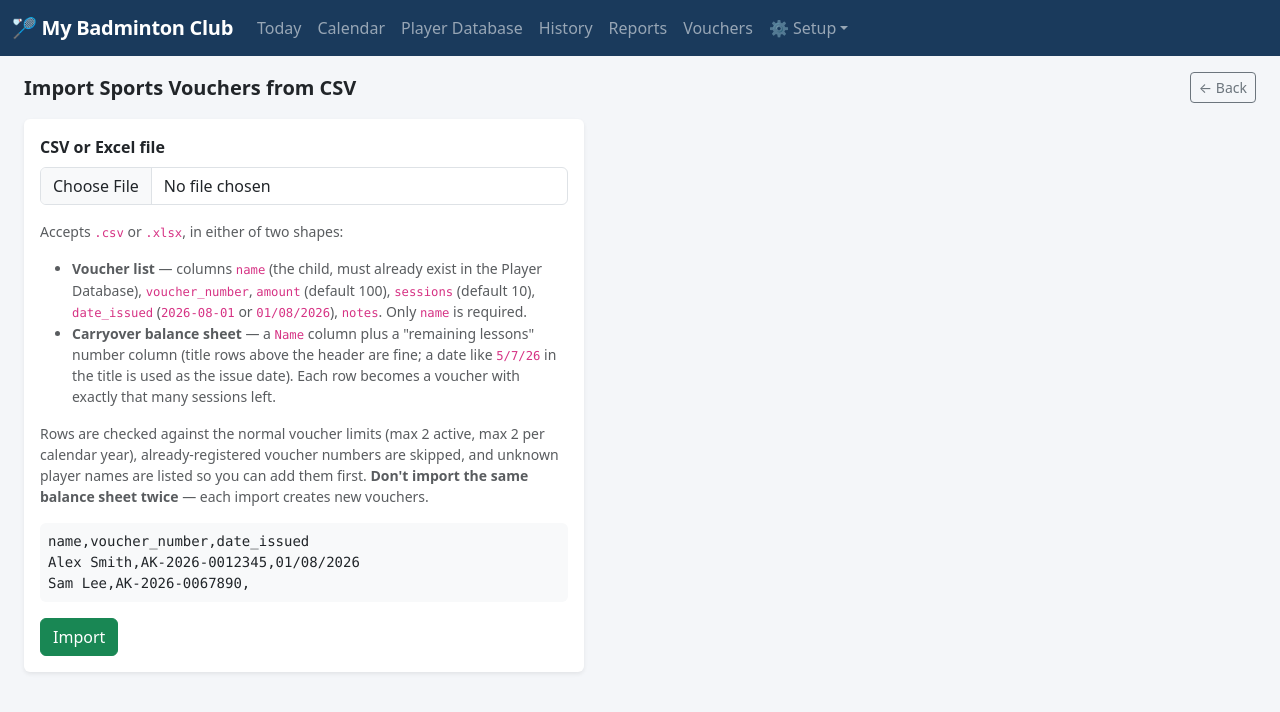
After one commit to markosharknz1/Club_Training, a Flask app: page /vouchers/import in a window 1280 px wide. The commit adds this page. Shown: the top 712 px of the page. Run offline with Flask 3, Linux system fonts and the light colour scheme; parts of the project's set-up code (start-up, migrations or seed data) failed here and were passed over; some libraries are stand-ins or nearby versions.

Commit message:
Add voucher numbers, voucher CSV/Excel import, and real-file import support
- Voucher.voucher_number (add-only migration): shown on the Vouchers
  page, in the New Voucher modal (duplicate numbers rejected), in the
  check-in voucher picker labels, and on the voucher PDF.
- /vouchers/import with an Import CSV button: accepts a generic
  voucher list (name, voucher_number, amount, sessions, date_issued,
  notes) or a carryover balance sheet (Name + remaining-lessons
  column, title rows and a d/m/yy title date handled) - each balance
  row becomes a voucher with exactly that many sessions left.
- Both importers now accept .xlsx as well as .csv via a shared
  _read_tabular_rows helper (ghost-row safe). Player import gains
  Given/Surname column support, an SV flag column (saved to notes),
  and ^-marker stripping to match the club's real spreadsheet.
- Cross-file name matching (_build_player_matcher): exact normalised,
  unique first+last token (middle names), then guarded fuzzy matching
  that refuses ambiguous sibling names and nicknames; all non-exact
  matches are itemised in the result message for review.

Co-Authored-By: Claude Fable 5 <noreply@anthropic.com>

```diff
--- a/app.py
+++ b/app.py
@@ -77,6 +77,10 @@ def create_app():
         if 'category' not in session_tmpl_cols:
             db.session.execute(db.text("ALTER TABLE session_templates ADD COLUMN category VARCHAR(10) NOT NULL DEFAULT 'Mixed'"))
             db.session.commit()
+        voucher_cols = [row[1] for row in db.session.execute(db.text("PRAGMA table_info(vouchers)")).fetchall()]
+        if voucher_cols and 'voucher_number' not in voucher_cols:
+            db.session.execute(db.text("ALTER TABLE vouchers ADD COLUMN voucher_number VARCHAR(50)"))
+            db.session.commit()
 
     # ── Auto-close stale sessions ─────────────────────────────────────
 
@@ -409,16 +413,21 @@ def create_app():
         if request.method == 'POST':
             file = request.files.get('csv_file')
             if not file or not file.filename:
-                flash('Choose a CSV file first.', 'danger')
+                flash('Choose a CSV or Excel file first.', 'danger')
                 return redirect(url_for('players_import'))
 
-            import csv, io
-            text   = file.stream.read().decode('utf-8-sig', errors='replace')
-            reader = csv.DictReader(io.StringIO(text))
-
-            # Flexible header matching — case/space-insensitive
+            rows = _read_tabular_rows(file)
+            if not rows:
+                flash('That file appears to be empty.', 'danger')
+                return redirect(url_for('players_import'))
+
+            # Flexible header matching — case/space-insensitive. A full "name"
+            # column OR separate given/surname columns both work.
             field_map = {
                 'name':      {'name', 'full name', 'player', 'player name'},
+                'given':     {'given', 'given name', 'first', 'first name'},
+                'surname':   {'surname', 'last name', 'family name', 'last'},
+                'sv':        {'sv', 'sports voucher', 'voucher'},
                 'age':       {'age'},
                 'category':  {'category', 'junior/senior', 'type'},
                 'address':   {'address'},
@@ -428,20 +437,31 @@ def create_app():
                 'guardian_phone': {'guardian phone', 'phone', 'contact', 'guardian contact'},
                 'guardian_email': {'guardian email', 'email'},
             }
-            headers = {(h or '').strip().lower().replace('_', ' '): h for h in (reader.fieldnames or [])}
+            header_cells = [str(h or '').strip().lower().replace('_', ' ') for h in rows[0]]
             col = {}
             for field, aliases in field_map.items():
-                for alias in aliases:
-                    if alias in headers:
-                        col[field] = headers[alias]
+                for j, h in enumerate(header_cells):
+                    if h in aliases:
+                        col[field] = j
                         break
+
+            if 'name' not in col and not ('given' in col or 'surname' in col):
+                flash('Could not find a name column (looked for "name" or "given"/"surname" headers).', 'danger')
+                return redirect(url_for('players_import'))
+
+            def cell(row, field):
+                j = col.get(field)
+                if j is None or j >= len(row) or row[j] is None:
+                    return ''
+                return str(row[j]).strip()
 
             added, skipped = 0, 0
             duplicates = []
             existing_names = {n.lower() for (n,) in db.session.query(Player.name).all()}
             today = date.today()
-            for row in reader:
-                name = (row.get(col.get('name'), '') or '').strip() if col.get('name') else ''
+            for row in rows[1:]:
+                name = _clean_person_name(
+                    cell(row, 'name') or f"{cell(row, 'given')} {cell(row, 'surname')}")
                 if not name:
                     skipped += 1
                     continue
@@ -451,27 +471,30 @@ def create_app():
                 existing_names.add(name.lower())
 
                 dob = None
-                age_str = (row.get(col.get('age'), '') or '').strip() if col.get('age') else ''
+                age_str = cell(row, 'age')
                 if age_str:
                     try:
-                        dob = today.replace(year=today.year - int(age_str))
+                        dob = today.replace(year=today.year - int(float(age_str)))
                     except (ValueError, TypeError):
                         pass
 
-                category = (row.get(col.get('category'), '') or '').strip().capitalize() if col.get('category') else ''
+                category = cell(row, 'category').capitalize()
                 if category not in ('Junior', 'Senior'):
                     category = 'Junior'
+
+                notes = 'Sports Voucher' if cell(row, 'sv').lower() in ('y', 'yes', '1', 'true') else None
 
                 db.session.add(Player(
                     name=name,
                     date_of_birth=dob,
                     category=category,
-                    address=(row.get(col.get('address'), '') or '').strip() or None if col.get('address') else None,
-                    own_email=(row.get(col.get('own_email'), '') or '').strip() or None if col.get('own_email') else None,
-                    own_phone=(row.get(col.get('own_phone'), '') or '').strip() or None if col.get('own_phone') else None,
-                    guardian_name=(row.get(col.get('guardian_name'), '') or '').strip() or None if col.get('guardian_name') else None,
-                    guardian_phone=(row.get(col.get('guardian_phone'), '') or '').strip() or None if col.get('guardian_phone') else None,
-                    guardian_email=(row.get(col.get('guardian_email'), '') or '').strip() or None if col.get('guardian_email') else None,
+                    notes=notes,
+                    address=cell(row, 'address') or None,
+                    own_email=cell(row, 'own_email') or None,
+                    own_phone=cell(row, 'own_phone') or None,
+                    guardian_name=cell(row, 'guardian_name') or None,
+                    guardian_phone=cell(row, 'guardian_phone') or None,
+                    guardian_email=cell(row, 'guardian_email') or None,
                 ))
                 added += 1
 
@@ -944,17 +967,22 @@ def create_app():
             action = request.form.get('action')
             if action == 'add':
                 player_id   = int(request.form['player_id'])
+                voucher_num = request.form.get('voucher_number', '').strip() or None
                 amount      = float(request.form.get('amount') or DEFAULT_VOUCHER_AMOUNT)
                 sessions    = int(request.form.get('sessions_total') or DEFAULT_VOUCHER_SESSIONS)
                 issued_str  = request.form.get('date_issued') or date.today().isoformat()
                 issued_date = date.fromisoformat(issued_str)
                 notes       = request.form.get('notes', '').strip() or None
                 limit_error = _voucher_limit_error(player_id, issued_date)
+                if voucher_num and Voucher.query.filter(
+                        db.func.lower(Voucher.voucher_number) == voucher_num.lower()).first():
+                    limit_error = f'Voucher number "{voucher_num}" is already registered.'
                 if limit_error:
                     flash(limit_error, 'danger')
                 else:
                     db.session.add(Voucher(
-                        player_id=player_id, amount=amount, sessions_total=sessions,
+                        player_id=player_id, voucher_number=voucher_num,
+                        amount=amount, sessions_total=sessions,
                         date_issued=issued_date, notes=notes,
                     ))
                     db.session.commit()
@@ -1014,6 +1042,7 @@ def create_app():
 
         info_data = [
             ['Player name:',        p.name],
+            ['Voucher number:',     v.voucher_number or '—'],
             ['Voucher date issued:', v.date_issued.strftime('%d %b %Y')],
             ['Voucher amount:',     f'${int(round(float(v.amount)))}'],
             ['Sessions total:',     str(v.sessions_total)],
@@ -1062,12 +1091,181 @@ def create_app():
         filename = f'voucher_{safe_name}_{v.date_issued.isoformat()}.pdf'
         return send_file(buf, mimetype='application/pdf', as_attachment=True, download_name=filename)
 
+    @app.route('/vouchers/import', methods=['GET', 'POST'])
+    def vouchers_import():
+        if request.method == 'POST':
+            import re as _re
+            file = request.files.get('csv_file')
+            if not file or not file.filename:
+                flash('Choose a CSV or Excel file first.', 'danger')
+                return redirect(url_for('vouchers_import'))
+
+            rows = _read_tabular_rows(file)
+            if not rows:
+                flash('That file appears to be empty.', 'danger')
+                return redirect(url_for('vouchers_import'))
+
+            field_map = {
+                'name':           {'name', 'player', 'player name', 'child', 'child name', 'full name'},
+                'voucher_number': {'voucher number', 'voucher no', 'voucher', 'number', 'voucher id', 'voucher code', 'code'},
+                'amount':         {'amount', 'value'},
+                'sessions':       {'sessions', 'sessions total'},
+                'remaining':      {'remaining', 'remaining lessons', 'remaining sessions', 'lessons left', 'balance'},
+                'date_issued':    {'date issued', 'issued', 'date'},
+                'notes':          {'notes'},
+            }
+
+            # The header row isn't always row 1 — balance sheets have title rows
+            # above it. Find the first row containing a name-style header.
+            header_idx = None
+            for i, row in enumerate(rows[:30]):
+                cells = [str(c or '').strip().lower().replace('_', ' ') for c in row]
+                if any(c in field_map['name'] for c in cells):
+                    header_idx, header_cells = i, cells
+                    break
+            if header_idx is None:
+                flash('Could not find a header row with a "name" column in that file.', 'danger')
+                return redirect(url_for('vouchers_import'))
+
+            col = {}
+            for field, aliases in field_map.items():
+                for j, h in enumerate(header_cells):
+                    if h in aliases:
+                        col[field] = j
+                        break
+
+            # Balance-sheet extras, drawn from the rows above the header:
+            # a "Remaining lessons ..." column label and a carryover date.
+            issued_default = date.today()
+            for row in rows[:header_idx + 1]:
+                for j, c in enumerate(row):
+                    s = str(c or '').lower()
+                    if 'remaining' not in col and ('remaining' in s or 'lesson' in s):
+                        col['remaining'] = j
+                    m = _re.search(r'(\d{1,2})/(\d{1,2})/(\d{2,4})', str(c or ''))
+                    if m:
+                        dd, mm, yy = (int(x) for x in m.groups())
+                        yy = yy + 2000 if yy < 100 else yy
+                        try:
+                            issued_default = date(yy, mm, dd)
+                        except ValueError:
+                            pass
+
+            # Last resort: a numeric column next to the names is the balance.
+            data_rows = rows[header_idx + 1:]
+            if 'remaining' not in col and not any(k in col for k in ('voucher_number', 'sessions', 'amount')):
+                name_j = col['name']
+                width = max((len(r) for r in data_rows), default=0)
+                for j in range(width):
+                    if j == name_j:
+                        continue
+                    vals = [r[j] for r in data_rows if j < len(r) and r[j] is not None and str(r[j]).strip()]
+                    if vals and all(str(v).strip().replace('.', '', 1).isdigit() for v in map(str, vals)):
+                        col['remaining'] = j
+                        break
+
+            def cell(row, field):
+                j = col.get(field)
+                if j is None or j >= len(row) or row[j] is None:
+                    return ''
+                return str(row[j]).strip()
+
+            def parse_issued(s):
+                for fmt in ('%Y-%m-%d', '%d/%m/%Y', '%d/%m/%y'):
+                    try:
+                        return datetime.strptime(s, fmt).date()
+                    except ValueError:
+                        continue
+                return None
+
+            per_session = float(DEFAULT_VOUCHER_AMOUNT) / DEFAULT_VOUCHER_SESSIONS
+            find_player, fuzzy_notes = _build_player_matcher(Player.query.all())
+            existing_numbers = {v.voucher_number.lower()
+                                for v in Voucher.query.filter(Voucher.voucher_number.isnot(None)).all()}
+
+            added, skipped = 0, 0
+            unknown, duplicates, blocked = [], [], []
+            for row in data_rows:
+                name = _clean_person_name(cell(row, 'name'))
+                if not name:
+                    skipped += 1
+                    continue
+                player = find_player(name)
+                if not player:
+                    unknown.append(name)
+                    continue
+                vnum = cell(row, 'voucher_number') or None
+                if vnum and vnum.lower() in existing_numbers:
+                    duplicates.append(vnum)
+                    continue
+                issued = parse_issued(cell(row, 'date_issued')) or issued_default
+                limit_error = _voucher_limit_error(player.id, issued)
+                if limit_error:
+                    blocked.append(f'{name} ({limit_error.rstrip(".")})')
+                    continue
+
+                remaining = None
+                rem_str = cell(row, 'remaining')
+                if rem_str:
+                    try:
+                        remaining = int(float(rem_str))
+                    except ValueError:
+                        pass
+
+                if remaining is not None:
+                    # Carryover balance: the voucher enters the app with exactly
+                    # this many sessions left on it.
+                    sessions = remaining
+                    amount   = int(round(remaining * per_session))
+                    notes    = cell(row, 'notes') or f'Imported balance — {remaining} sessions remaining'
+                else:
+                    try:
+                        amount = float(cell(row, 'amount') or DEFAULT_VOUCHER_AMOUNT)
+                    except ValueError:
+                        amount = DEFAULT_VOUCHER_AMOUNT
+                    try:
+                        sessions = int(float(cell(row, 'sessions') or DEFAULT_VOUCHER_SESSIONS))
+                    except ValueError:
+                        sessions = DEFAULT_VOUCHER_SESSIONS
+                    notes = cell(row, 'notes') or None
+
+                db.session.add(Voucher(
+                    player_id=player.id, voucher_number=vnum,
+                    amount=amount, sessions_total=sessions,
+                    date_issued=issued, notes=notes,
+                ))
+                db.session.flush()   # so the limit check sees this voucher for repeat names
+                if vnum:
+                    existing_numbers.add(vnum.lower())
+                added += 1
+
+            db.session.commit()
+            msg = f'{added} voucher{"s" if added != 1 else ""} imported.'
+            if fuzzy_notes:
+                msg += (f' {len(fuzzy_notes)} matched by name similarity — please check: '
+                        + '; '.join(fuzzy_notes) + '.')
+            if skipped:
+                msg += f' {skipped} row{"s" if skipped != 1 else ""} skipped (missing player name).'
+            if unknown:
+                shown = ', '.join(unknown[:8]) + ('…' if len(unknown) > 8 else '')
+                msg += f' {len(unknown)} skipped — player not found: {shown} (add them in the Player Database first).'
+            if duplicates:
+                shown = ', '.join(duplicates[:8]) + ('…' if len(duplicates) > 8 else '')
+                msg += f' {len(duplicates)} skipped — voucher number already registered: {shown}.'
+            if blocked:
+                msg += f' {len(blocked)} blocked by voucher limits: {"; ".join(blocked[:5])}.'
+            flash(msg, 'success' if added else 'warning')
+            return redirect(url_for('vouchers'))
+
+        return render_template('vouchers_import.html')
+
     @app.route('/api/player/<int:player_id>/vouchers')
     def api_player_vouchers(player_id):
         vs = Voucher.query.filter_by(player_id=player_id).order_by(Voucher.date_issued.desc()).all()
         return jsonify(ok=True, vouchers=[{
             'id':                 v.id,
-            'label':              f"{v.date_issued.strftime('%d %b %Y')} — {v.sessions_used}/{v.sessions_total} used, {v.sessions_remaining} left",
+            'label':              (f"#{v.voucher_number} — " if v.voucher_number else '')
+                                  + f"{v.date_issued.strftime('%d %b %Y')} — {v.sessions_used}/{v.sessions_total} used, {v.sessions_remaining} left",
             'sessions_total':     v.sessions_total,
             'sessions_used':      v.sessions_used,
             'sessions_remaining': v.sessions_remaining,
@@ -1550,6 +1748,100 @@ def _player_field_settings():
     }
 
 
+def _read_tabular_rows(file_storage):
+    """Uploaded .xlsx or .csv → list of row tuples. Stops after a long run of
+    blank rows (Excel files often report a million ghost rows)."""
+    filename = (file_storage.filename or '').lower()
+    if filename.endswith(('.xlsx', '.xlsm')):
+        import io
+        import openpyxl
+        wb = openpyxl.load_workbook(io.BytesIO(file_storage.read()),
+                                    read_only=True, data_only=True)
+        ws = wb.active
+        rows, empty_streak = [], 0
+        for row in ws.iter_rows(values_only=True):
+            if any(c is not None and str(c).strip() for c in row):
+                empty_streak = 0
+            else:
+                empty_streak += 1
+                if empty_streak > 20:
+                    break
+            rows.append(tuple(row))
+        wb.close()
+    else:
+        import csv, io
+        text = file_storage.read().decode('utf-8-sig', errors='replace')
+        rows = [tuple(r) for r in csv.reader(io.StringIO(text))]
+    while rows and not any(c is not None and str(c).strip() for c in rows[-1]):
+        rows.pop()
+    return rows
+
+
+def _clean_person_name(value):
+    """Normalise an imported name: drop marker characters like ^ and *, and
+    collapse whitespace. Parenthesised preferred names are kept."""
+    s = str(value or '').replace('^', ' ').replace('*', ' ')
+    return ' '.join(s.split())
+
+
+def _norm_name(value):
+    """Aggressive normalisation for *matching* names across files: lowercase,
+    accents stripped, curly quotes/dashes unified, markers and stray
+    punctuation dropped, all whitespace collapsed."""
+    import unicodedata
+    s = unicodedata.normalize('NFKD', str(value or ''))
+    s = ''.join(ch for ch in s if not unicodedata.combining(ch))
+    s = (s.replace('’', "'").replace('‘', "'")
+          .replace('–', '-').replace('—', '-'))
+    s = ''.join(ch if (ch.isalnum() or ch in " '-") else ' ' for ch in s)
+    return ' '.join(s.lower().split())
+
+
+def _build_player_matcher(players):
+    """Returns (find, fuzzy_notes). find(raw_name) resolves an imported name to
+    a Player via, in order: exact normalised match; unique first+last token
+    match (handles middle names); careful fuzzy match for typos — requiring a
+    high similarity, a clear margin over the runner-up, and a similar first
+    name, so it can never guess between siblings who share a surname.
+    Non-exact matches are recorded in fuzzy_notes for the result message."""
+    import difflib
+
+    by_norm, by_first_last = {}, {}
+    for p in players:
+        n = _norm_name(p.name)
+        by_norm.setdefault(n, []).append(p)
+        toks = n.split()
+        if toks:
+            by_first_last.setdefault((toks[0], toks[-1]), []).append(p)
+    all_norms = list(by_norm.keys())
+    fuzzy_notes = []
+
+    def find(raw):
+        n = _norm_name(raw)
+        if not n:
+            return None
+        cands = by_norm.get(n)
+        if cands and len(cands) == 1:
+            return cands[0]
+        toks = n.split()
+        cands = by_first_last.get((toks[0], toks[-1]))
+        if cands and len(cands) == 1:
+            fuzzy_notes.append(f'"{_clean_person_name(raw)}" matched to {cands[0].name}')
+            return cands[0]
+        close = difflib.get_close_matches(n, all_norms, n=2, cutoff=0.85)
+        if close and len(by_norm[close[0]]) == 1:
+            r1 = difflib.SequenceMatcher(None, n, close[0]).ratio()
+            r2 = difflib.SequenceMatcher(None, n, close[1]).ratio() if len(close) > 1 else 0.0
+            first_sim = difflib.SequenceMatcher(None, toks[0], close[0].split()[0]).ratio()
+            if r1 >= 0.88 and (r1 - r2) >= 0.04 and first_sim >= 0.8:
+                p = by_norm[close[0]][0]
+                fuzzy_notes.append(f'"{_clean_person_name(raw)}" matched to {p.name}')
+                return p
+        return None
+
+    return find, fuzzy_notes
+
+
 def _reports_data(months, session_filter):
     """Shared attendance-trend data for the Reports page and its Excel export.
     Player counts only — no money. `months` <= 0 means all time."""
--- a/models.py
+++ b/models.py
@@ -231,6 +231,7 @@ class Voucher(db.Model):
     __tablename__ = 'vouchers'
     id             = db.Column(db.Integer, primary_key=True)
     player_id      = db.Column(db.Integer, db.ForeignKey('players.id'), nullable=False)
+    voucher_number = db.Column(db.String(50))
     amount         = db.Column(db.Numeric(8, 2), nullable=False, default=DEFAULT_VOUCHER_AMOUNT)
     sessions_total = db.Column(db.Integer, nullable=False, default=DEFAULT_VOUCHER_SESSIONS)
     date_issued    = db.Column(db.Date, nullable=False, default=date_t.today)
--- /dev/null
+++ b/templates/vouchers_import.html
@@ -0,0 +1,45 @@
+{% extends 'base.html' %}
+{% block title %}Import Vouchers — {{ club_name }}{% endblock %}
+{% block content %}
+
+<div class="d-flex justify-content-between align-items-center mb-3 flex-wrap gap-2">
+  <h5 class="mb-0 fw-bold">Import Sports Vouchers from CSV</h5>
+  <a href="/vouchers" class="btn btn-outline-secondary btn-sm">← Back</a>
+</div>
+
+<div class="card shadow-sm border-0" style="max-width:560px">
+  <div class="card-body">
+    <form method="post" action="/vouchers/import" enctype="multipart/form-data">
+      <div class="mb-3">
+        <label class="form-label fw-semibold">CSV or Excel file</label>
+        <input type="file" name="csv_file" class="form-control" accept=".csv,.xlsx" required>
+      </div>
+      <p class="text-muted small mb-3">
+        Accepts <code>.csv</code> or <code>.xlsx</code>, in either of two shapes:
+      </p>
+      <ul class="text-muted small mb-3">
+        <li><strong>Voucher list</strong> — columns <code>name</code> (the child, must already
+          exist in the Player Database), <code>voucher_number</code>, <code>amount</code>
+          (default 100), <code>sessions</code> (default 10), <code>date_issued</code>
+          (<code>2026-08-01</code> or <code>01/08/2026</code>), <code>notes</code>.
+          Only <code>name</code> is required.</li>
+        <li><strong>Carryover balance sheet</strong> — a <code>Name</code> column plus a
+          "remaining lessons" number column (title rows above the header are fine; a date like
+          <code>5/7/26</code> in the title is used as the issue date). Each row becomes a voucher
+          with exactly that many sessions left.</li>
+      </ul>
+      <p class="text-muted small mb-3">
+        Rows are checked against the normal voucher limits (max 2 active, max 2 per calendar
+        year), already-registered voucher numbers are skipped, and unknown player names are
+        listed so you can add them first. <strong>Don't import the same balance sheet twice</strong>
+        — each import creates new vouchers.
+      </p>
+      <pre class="bg-light p-2 rounded small mb-3">name,voucher_number,date_issued
+Alex Smith,AK-2026-0012345,01/08/2026
+Sam Lee,AK-2026-0067890,</pre>
+      <button type="submit" class="btn btn-success">Import</button>
+    </form>
+  </div>
+</div>
+
+{% endblock %}
```
Also changed, not shown: CLAUDE.md (+34 -0 lines), templates/players/import.html (+10 -8 lines), templates/vouchers.html (+14 -4 lines).
